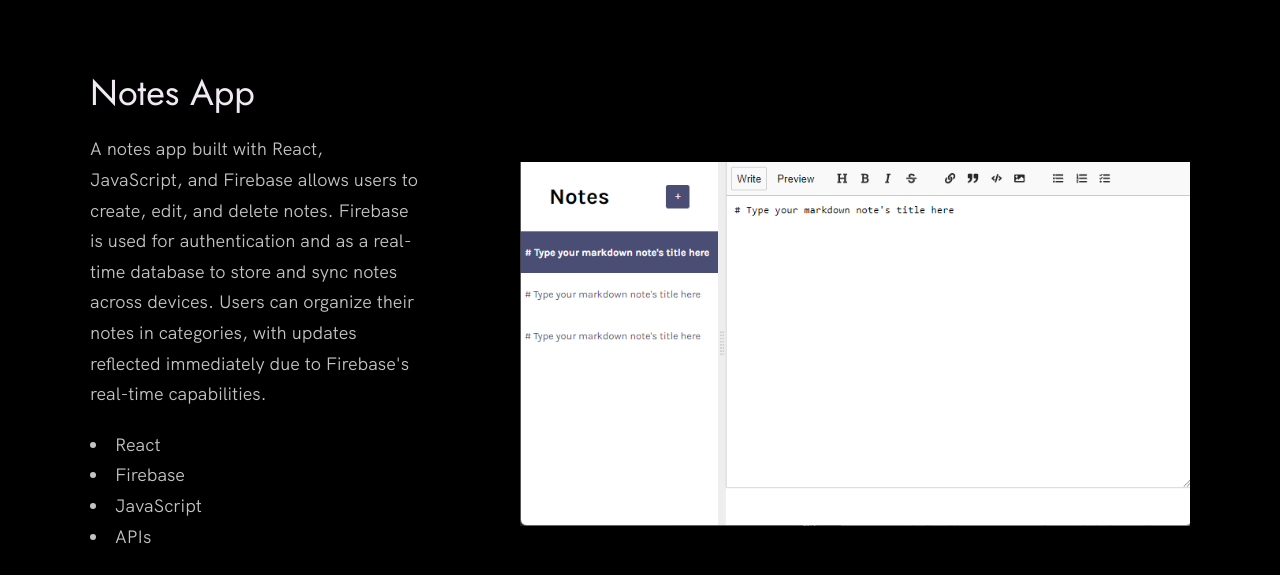
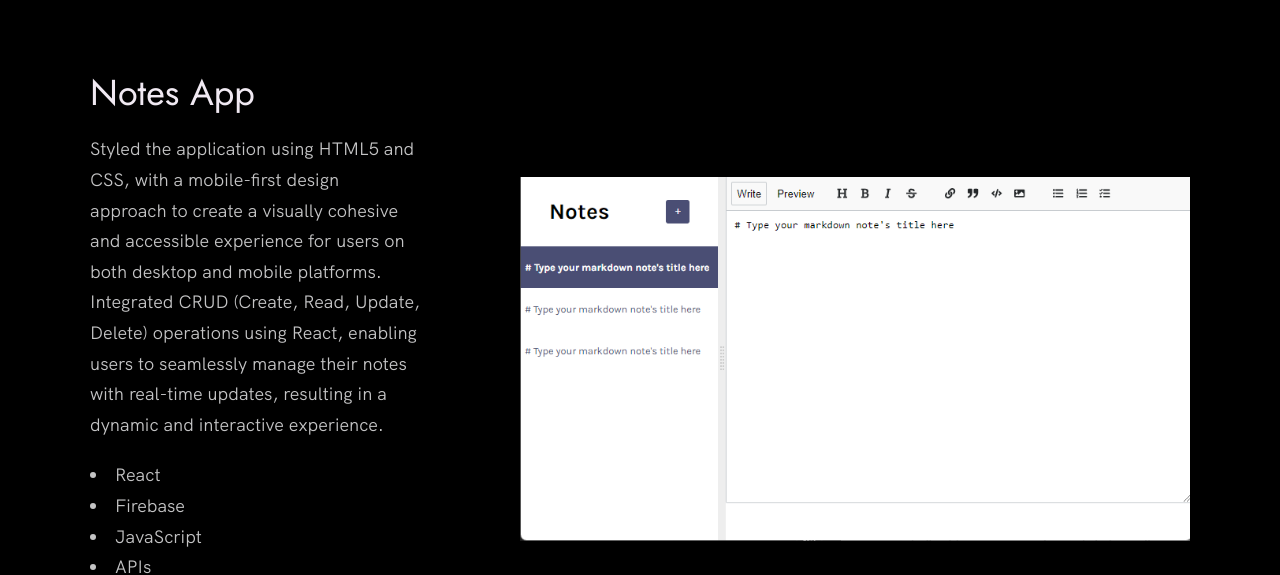
Before and after one commit to creator-nik123/portfolio2, a website built with Vite: page index.html in a window 1280 px wide. Shown: the part 2200-2775 px from the top of the page. Built offline with nearby package versions, Linux system fonts and the light colour scheme.

Commit message:
Update index.html

```diff
--- a/index.html
+++ b/index.html
@@ -113,10 +113,8 @@
             <div class="work__text">
               <h3>Notes App</h3>
               <p>
-
-A notes app built with React, JavaScript, and Firebase allows users to create, edit, and delete notes. Firebase is used for authentication and as a
-real-time database to store and sync notes across devices. Users can organize their notes in categories, with updates reflected immediately due to Firebase's
-real-time capabilities.
+                Styled the application using HTML5 and CSS, with a mobile-first design approach to create a visually cohesive and accessible experience for users on both desktop and mobile platforms.
+                Integrated CRUD (Create, Read, Update, Delete) operations using React, enabling users to seamlessly manage their notes with real-time updates, resulting in a dynamic and interactive experience.
               </p>
               <ul class="work__list">
                 <li>React</li>
```
